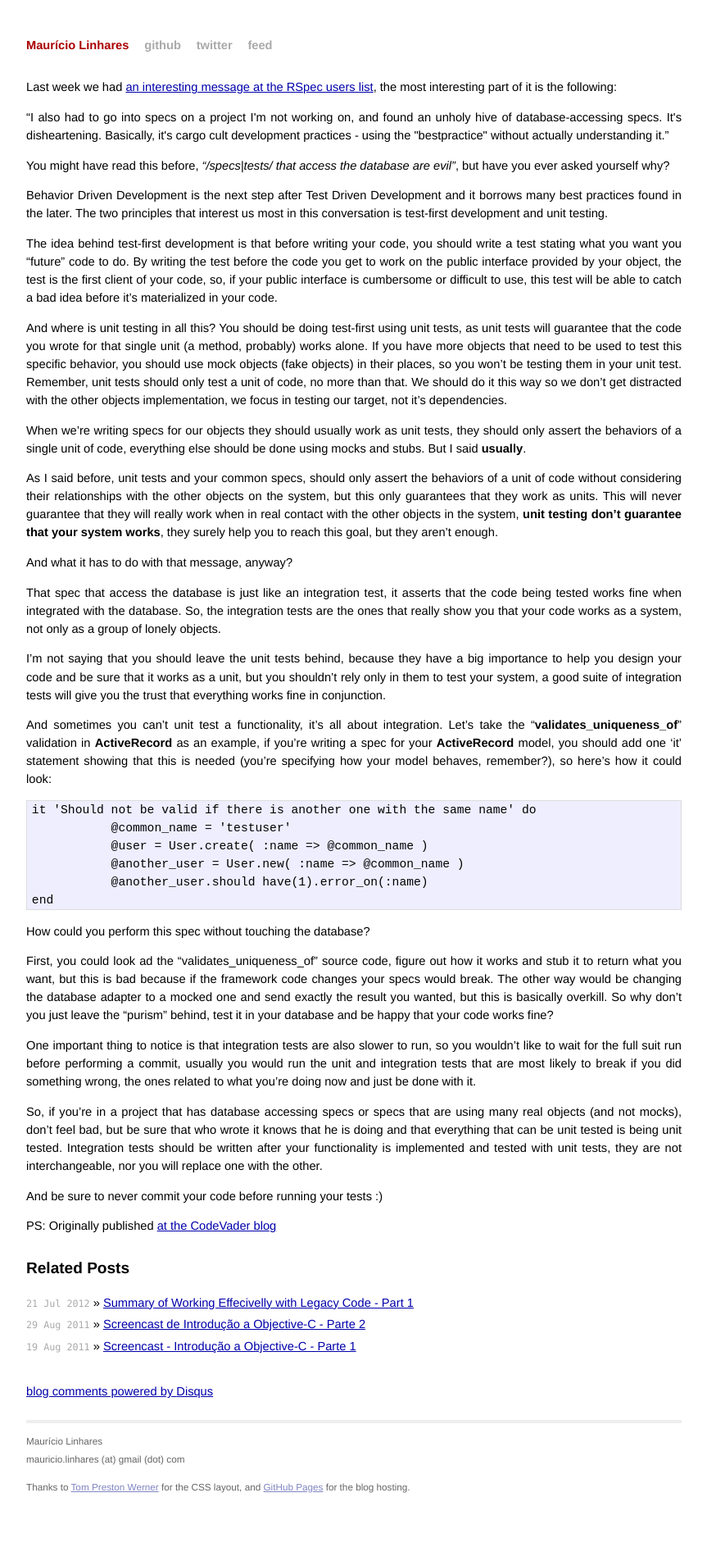
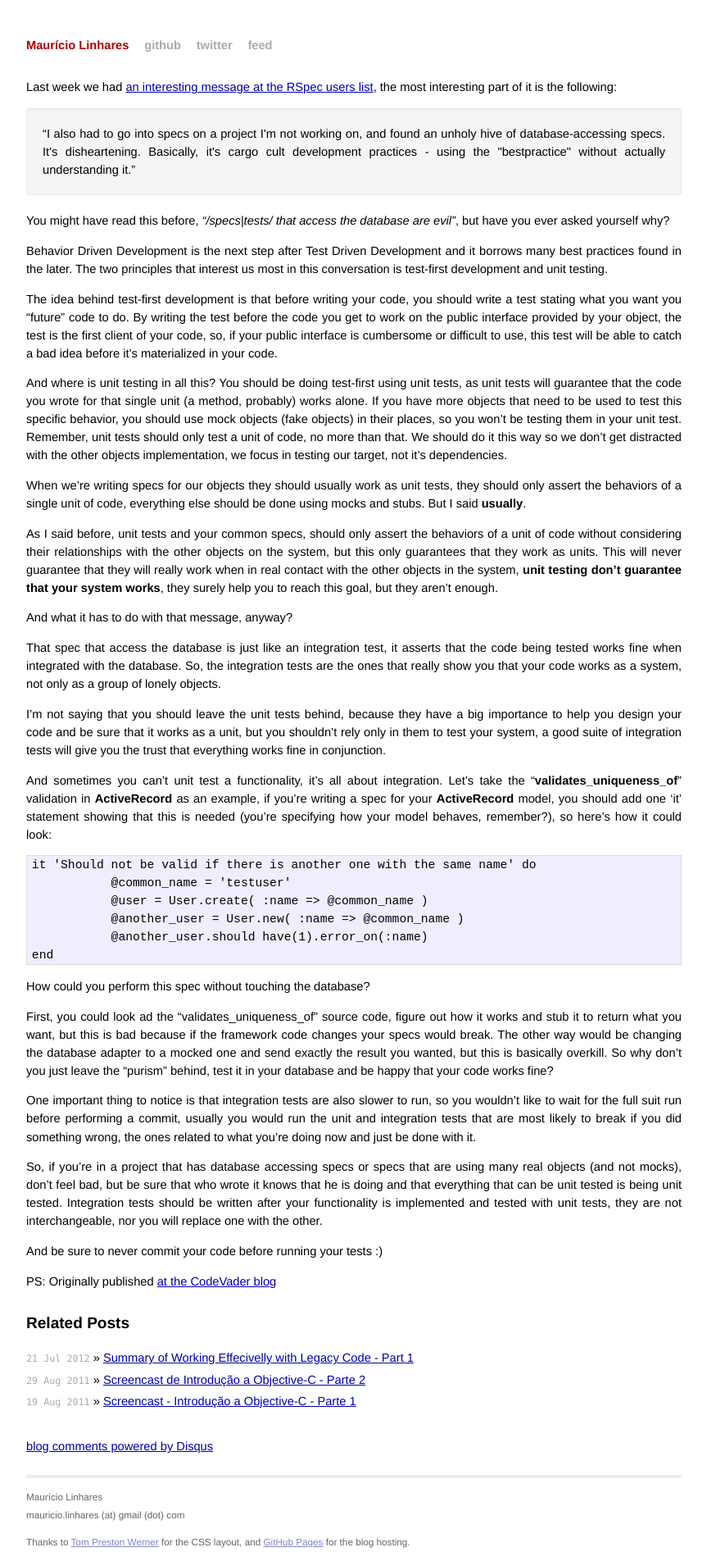
Before and after one commit to mauricio/mauricio.github.com, a Jekyll site: the page built from _posts/2008-03-05-unit-tests-dont-guarantee-that-your-system-works.md, in a window 1280 px wide. Shown: the whole page at 82% size, without its empty margins (208-1071 px from the left). Built offline with Jekyll 4.4.1, drawn with Linux system fonts in a browser that asks for light colours; Markdown is read by kramdown in place of the engine named in the settings; comment, search, counter and statistics services are not loaded; before the commit the page ends 1837 px from its top, so only the background shows below that.

Commit message:
making blockquote look like a blockquote

```diff
--- a/css/screen.css
+++ b/css/screen.css
@@ -25,12 +25,15 @@
 h1 {
     font-size: 150%;
 }
+
 h2 {
     font-size: 130%;
 }
+
 h3 {
     font-size: 110%;
 }
+
 h4, h5, h6 {
     font-size: 100%;
 }
@@ -204,3 +207,18 @@
 #related h2 {
     margin-bottom: 1em;
 }
+
+#post blockquote {
+    min-height: 20px;
+    padding: 19px;
+    margin-bottom: 20px;
+    background-color: whiteSmoke;
+    border: 1px solid #EEE;
+    border: 1px solid rgba(0, 0, 0, 0.05);
+    -webkit-border-radius: 4px;
+    -moz-border-radius: 4px;
+    border-radius: 4px;
+    -webkit-box-shadow: inset 0 1px 1px rgba(0, 0, 0, 0.05);
+    -moz-box-shadow: inset 0 1px 1px rgba(0, 0, 0, 0.05);
+    box-shadow: inset 0 1px 1px rgba(0, 0, 0, 0.05);
+}
```
Lines whose indentation alone changed are shown as unchanged.
